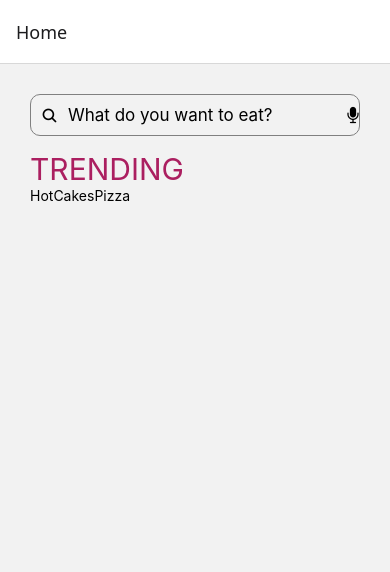
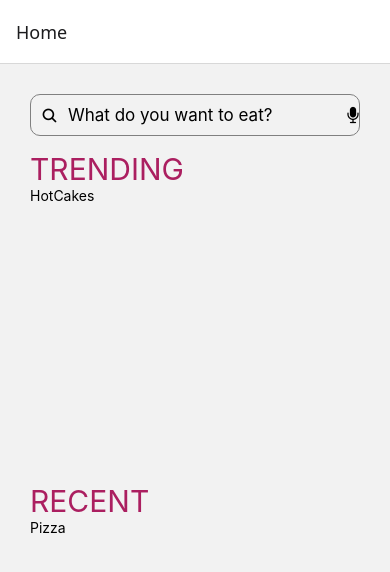
Before and after one commit to BrightCoders-Institute/04-recetario-de-cocina-red-team, a React Native app in the folder recetario/: screen /Home in a window 390 px wide. Shown: the top 572 px of the page. Built offline with nearby package versions, Linux system fonts and the light colour scheme.

Commit message:
feat: filter recipes

```diff
--- a/recetario/src/data/screen/Home.tsx
+++ b/recetario/src/data/screen/Home.tsx
@@ -3,6 +3,8 @@ import { Ionicons } from "@expo/vector-icons";
 import React from "react";
 import recipesData from "../recipes.json";
 const Home = () => {
+  const filterTrending = recipesData.filter((p) => p.category === 'trending');
+  const filterRecent = recipesData.filter((p) => p.category === 'recent');
   return (
     <View style={styles.container}>
       <View style={styles.search}>
@@ -18,7 +20,14 @@ const Home = () => {
       <Text style={styles.title}>TRENDING</Text>
       <FlatList
         horizontal={true}
-        data={recipesData}
+        data={filterTrending}
+        keyExtractor={(item:any) => item.id}
+        renderItem={({ item }) => <Text>{item.name}</Text>}
+      />
+      <Text style={styles.title}>RECENT</Text>
+       <FlatList
+        horizontal={true}
+        data={filterRecent}
         keyExtractor={(item:any) => item.id}
         renderItem={({ item }) => <Text>{item.name}</Text>}
       />
```
